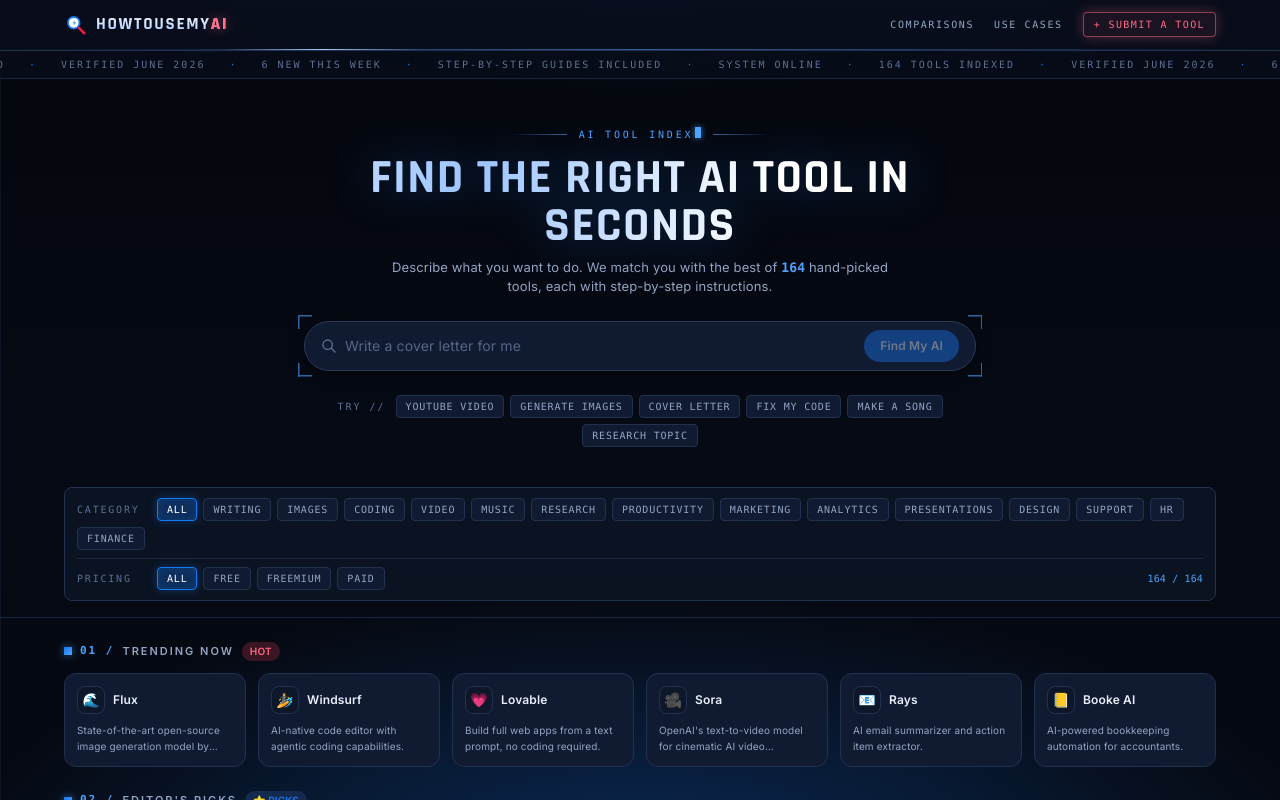
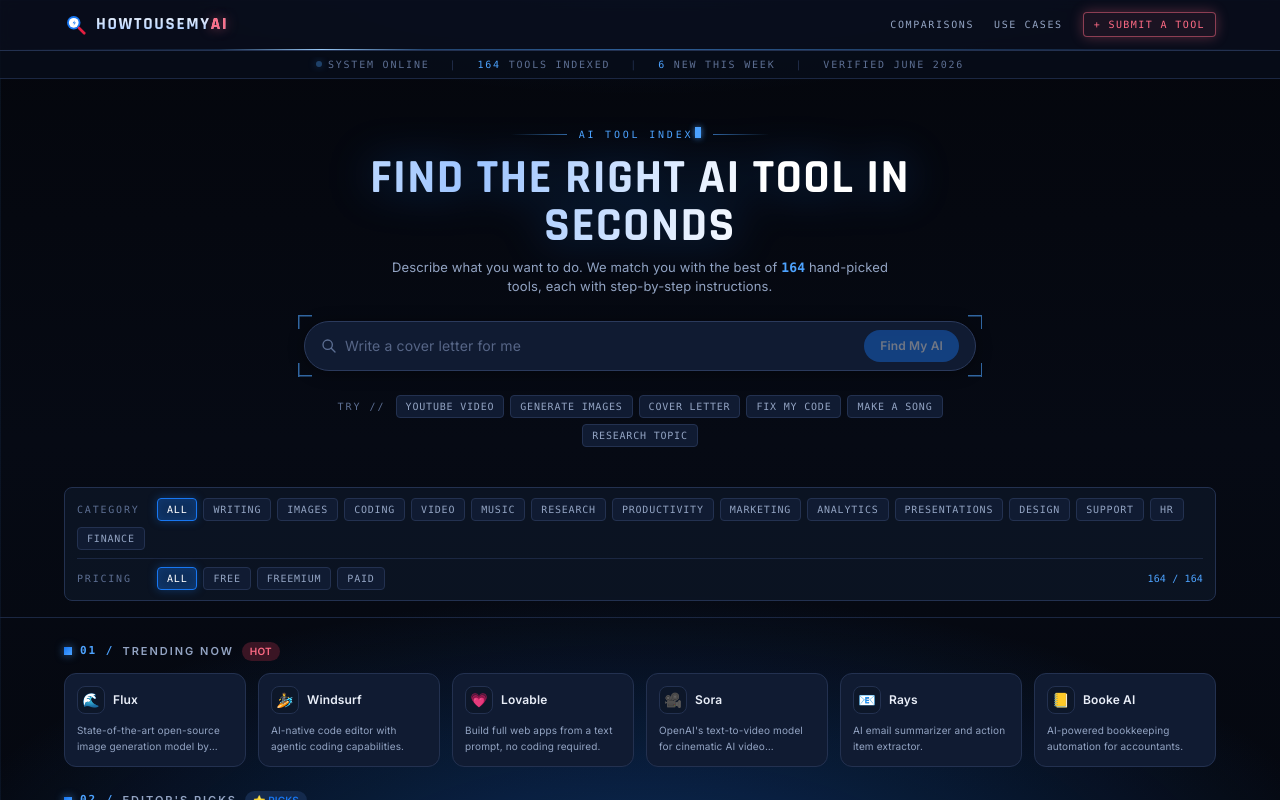
Before and after one commit to crithitlel/howtousemyai, a Next.js app: page / in a window 1280 px wide. Shown: the top 800 px of the page. Built offline with nearby package versions, Linux system fonts and the light colour scheme.

Commit message:
Replace scrolling ticker with static HUD status bar (pulsing indicator, mono stats)

```diff
--- a/app/globals.css
+++ b/app/globals.css
@@ -178,17 +178,20 @@
   font-family: ui-monospace, "SF Mono", Menlo, "Roboto Mono", monospace;
 }
 
-/* Status ticker bar */
-.ticker-track {
-  display: flex;
-  width: max-content;
-  animation: ticker 45s linear infinite;
+/* Status bar indicator light */
+.status-dot {
+  width: 6px;
+  height: 6px;
+  border-radius: 50%;
+  background: #4da3ff;
+  box-shadow: 0 0 8px rgba(77, 163, 255, 0.9);
+  animation: dot-pulse 2s ease-in-out infinite;
+  flex-shrink: 0;
 }
-@keyframes ticker {
-  from { transform: translateX(0); }
-  to   { transform: translateX(-50%); }
+@keyframes dot-pulse {
+  0%, 100% { opacity: 1; }
+  50%      { opacity: 0.35; }
 }
-.ticker-bar:hover .ticker-track { animation-play-state: paused; }
 
 /* HUD corner brackets */
 .hud-corners { position: relative; }
@@ -343,7 +346,7 @@
 .tool-card:hover::after { opacity: 1; }
 
 @media (prefers-reduced-motion: reduce) {
-  .ticker-track, .header-glow-line::after, .hero-title, .cursor-blink, .submit-chip { animation: none; }
+  .status-dot, .header-glow-line::after, .hero-title, .cursor-blink, .submit-chip { animation: none; }
   .reveal { opacity: 1; transform: none; transition: none; }
 }
 
--- a/app/page.tsx
+++ b/app/page.tsx
@@ -208,25 +208,16 @@
         </div>
       </header>
 
-      {/* Status ticker */}
-      <div className="ticker-bar overflow-hidden border-b border-[#1b2742] bg-[#070d1a]/80 py-1.5 select-none">
-        <div className="ticker-track mono text-[10px] tracking-[0.2em] text-[#5d6f93] uppercase">
-          {[0, 1].map((copy) => (
-            <span key={copy} className="flex items-center whitespace-nowrap">
-              {[
-                `${TOOLS.length} tools indexed`,
-                "verified june 2026",
-                `${newThisWeekTools.length} new this week`,
-                "step-by-step guides included",
-                "system online",
-              ].map((item) => (
-                <span key={item} className="flex items-center">
-                  <span className="px-6">{item}</span>
-                  <span className="text-[#1877F2]">·</span>
-                </span>
-              ))}
-            </span>
-          ))}
+      {/* Status bar — static HUD readout */}
+      <div className="border-b border-[#1b2742] bg-[#070d1a]/80 py-1.5 select-none">
+        <div className="max-w-6xl mx-auto px-4 flex items-center justify-center gap-3 sm:gap-5 mono text-[9px] sm:text-[10px] tracking-[0.18em] text-[#5d6f93] uppercase whitespace-nowrap overflow-hidden">
+          <span className="flex items-center gap-1.5"><span className="status-dot" />System online</span>
+          <span className="text-[#233150]">|</span>
+          <span><span className="text-[#4da3ff]">{TOOLS.length}</span> tools indexed</span>
+          <span className="text-[#233150]">|</span>
+          <span><span className="text-[#4da3ff]">{newThisWeekTools.length}</span> new this week</span>
+          <span className="hidden sm:inline text-[#233150]">|</span>
+          <span className="hidden sm:inline">Verified June 2026</span>
         </div>
       </div>
 
```
